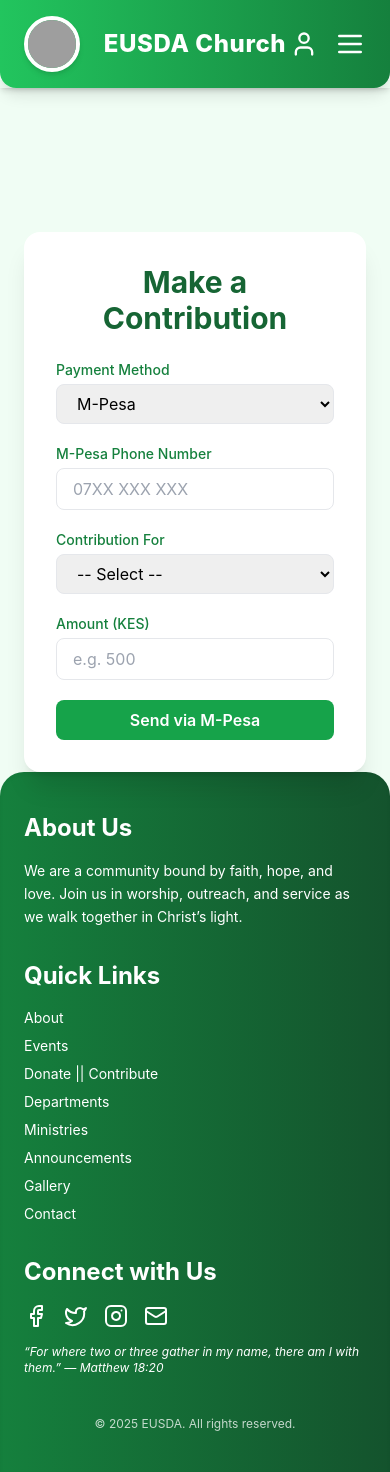
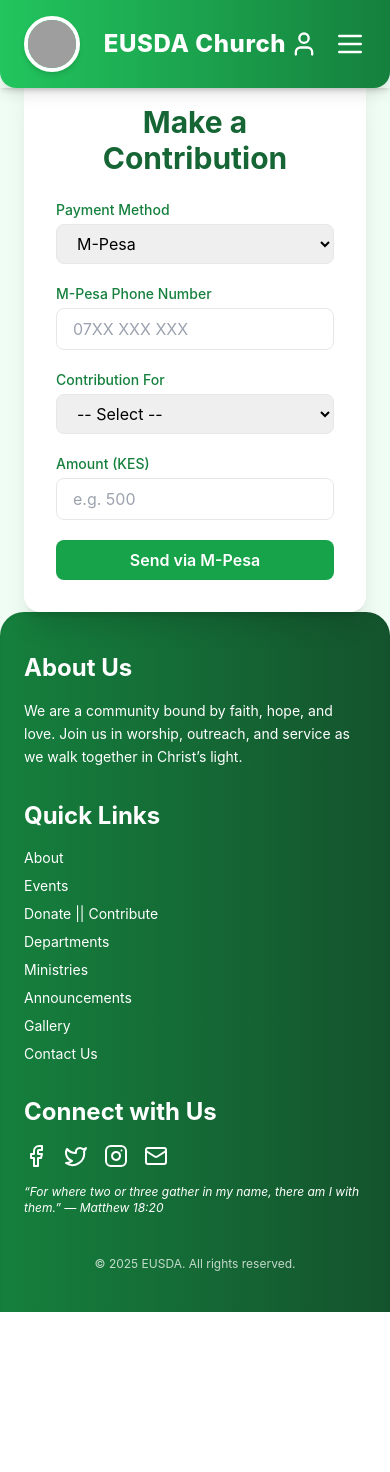
Before and after one commit to frankosparks-prog/EUSDA, a React (Create React App) app: page /contributions in a window 390 px wide. After the commit the page ends 1312 px from the top, so only its background shows below. Built offline with nearby package versions, Linux system fonts and the light colour scheme; grey boxes are pictures that could not be loaded.

Commit message:
Not found page + Backend now...

```diff
--- a/src/components/Contributions.jsx
+++ b/src/components/Contributions.jsx
@@ -55,7 +55,7 @@ function Contributions() {
 
   return (
     <>
-      <div className="bg-green-50 min-h-screen py-20 px-6  flex items-center justify-center mt-20 mb-[-12rem] md:mb-[-2rem]">
+      <div className="bg-green-50 min-h-screen py-20 px-6  flex items-center justify-center mt-[-5rem] md:mt-20 mb-[-12rem] md:mb-[-2rem]">
         <div
           className="bg-white p-8 rounded-2xl shadow-xl max-w-lg w-full"
           data-aos="fade-up"
--- a/src/components/Footer.jsx
+++ b/src/components/Footer.jsx
@@ -26,7 +26,7 @@ const Footer = () => {
             <li><a href="/ministries" className="hover:underline hover:text-yellow-300">Ministries</a></li>
             <li><a href="/announcements" className="hover:underline hover:text-yellow-300">Announcements</a></li>
             <li><a href="/gallery" className="hover:underline hover:text-yellow-300">Gallery</a></li>
-            <li><a href="/contact" className="hover:underline hover:text-yellow-300">Contact</a></li>
+            <li><a href="/contact" className="hover:underline hover:text-yellow-300">Contact Us</a></li>
           </ul>
         </div>
 
```
